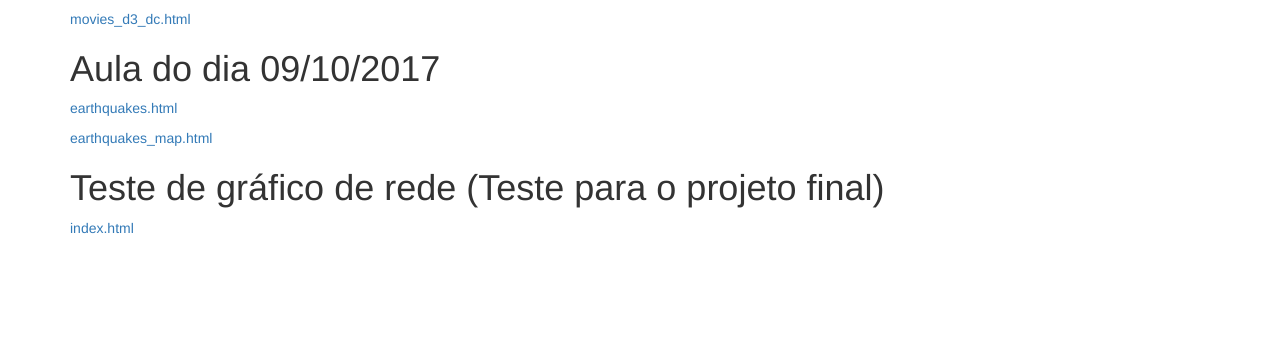
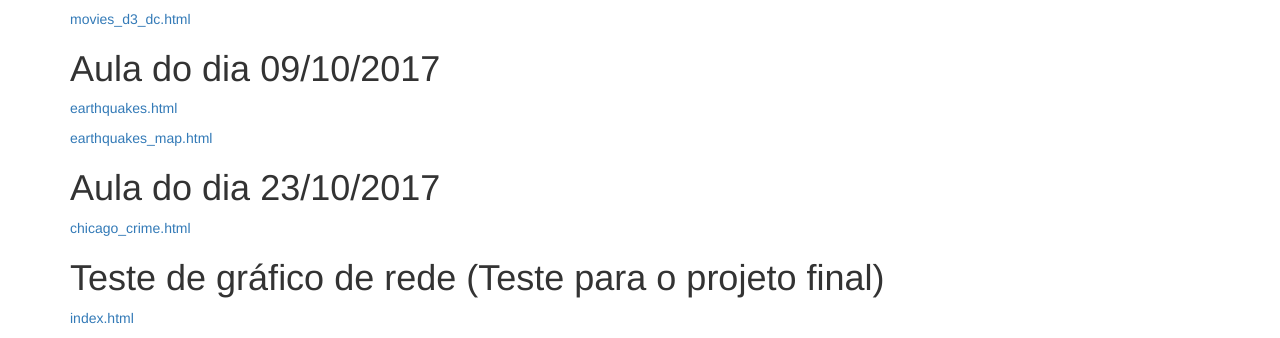
Before and after one commit to emersonbie/datavis-course, a plain HTML site: page index.html in a window 1280 px wide. Shown: the part 670-1008 px from the top of the page. Before the commit the page ends 918 px from the top, so only its background shows below. Drawn offline with nearby package versions, Linux system fonts and the light colour scheme.

Commit message:
Update index.html

```diff
--- a/index.html
+++ b/index.html
@@ -69,6 +69,9 @@
       <p><a href="/datavis-course/2017_10_09/earthquakes.html">earthquakes.html</a></p>
       <p><a href="/datavis-course/2017_10_09/earthquakes_map.html">earthquakes_map.html</a></p>
 
+      <h1>Aula do dia 23/10/2017</h1>
+      <p><a href="/datavis-course/2017_10_23/chicago_crime.html">chicago_crime.html</a></p>
+
       <h1>Teste de gráfico de rede (Teste para o projeto final)</h1>
       <p><a href="/datavis-course/graph_net_test/index.html">index.html</a></p>
 
```
